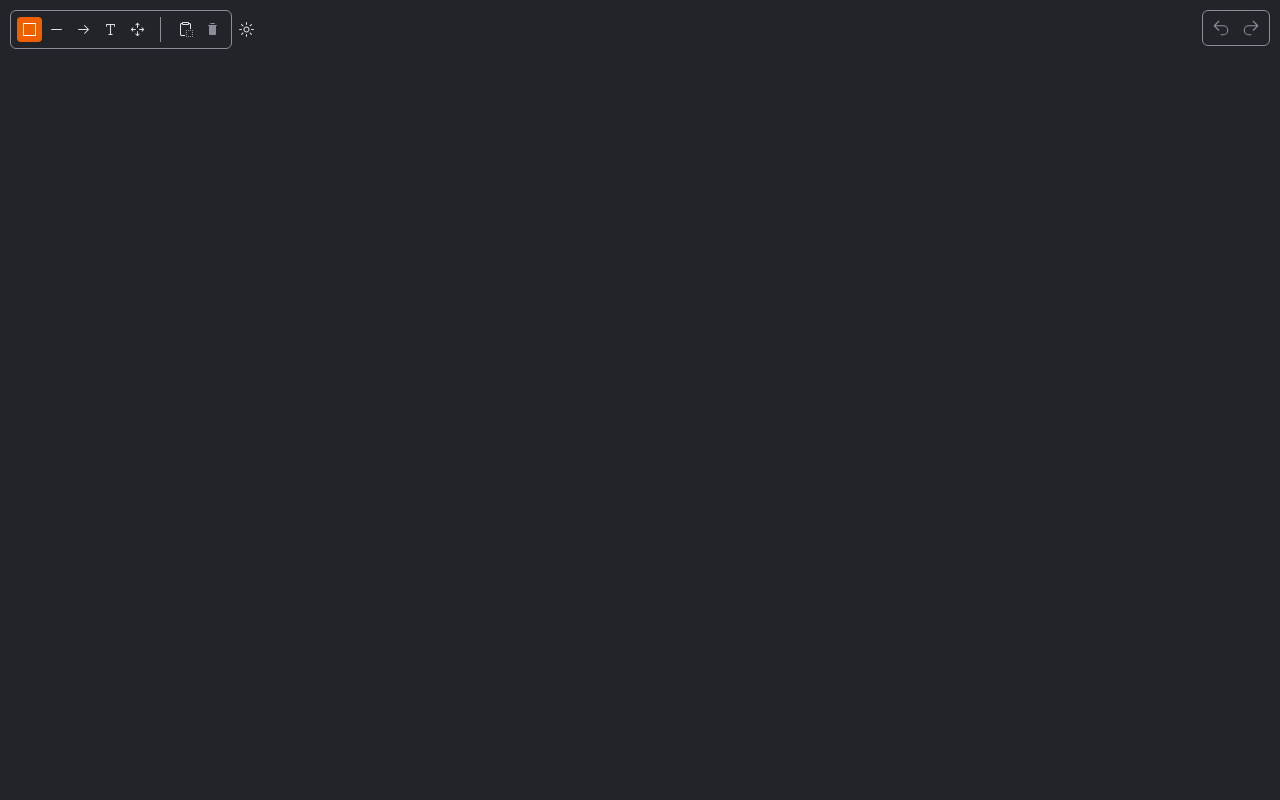
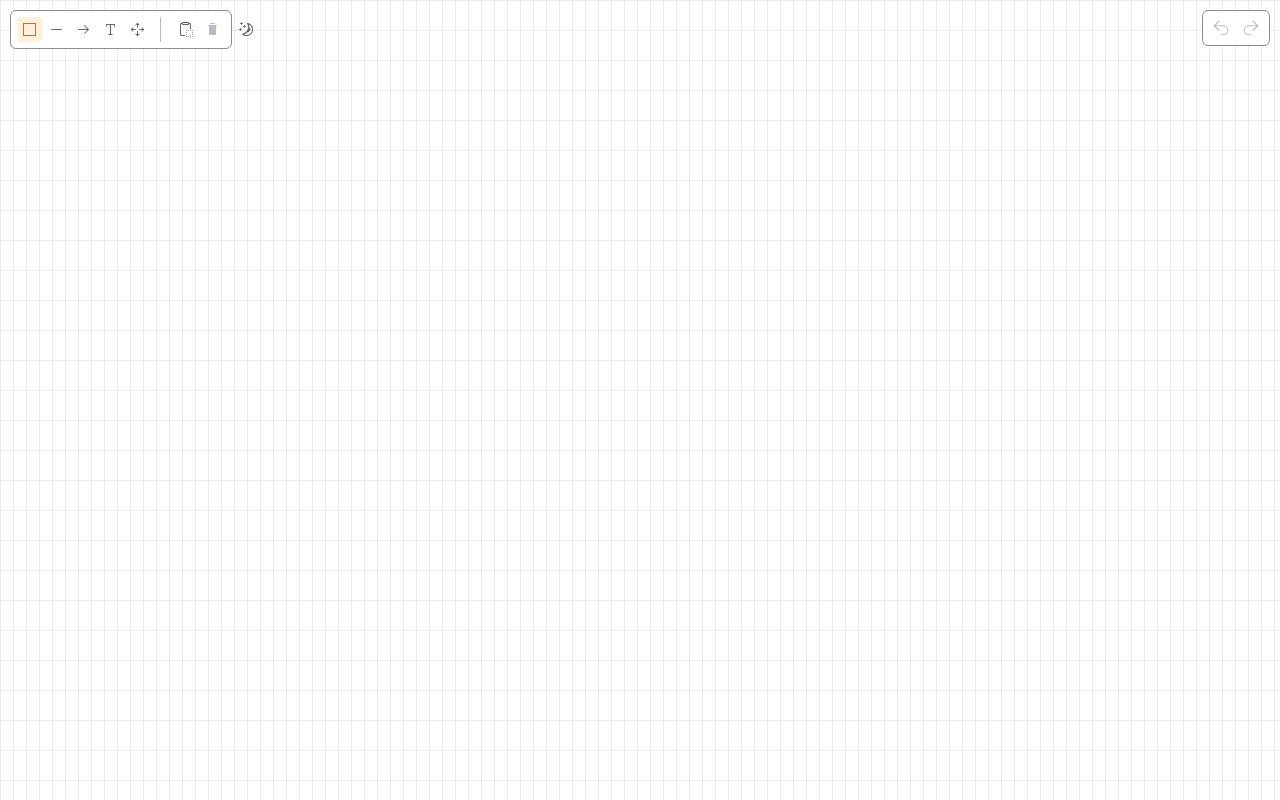
Before and after one commit to flarepen/flarepen, a React (Create React App) app: page / in a window 1280 px wide. Built offline with nearby package versions, Linux system fonts and the light colour scheme.

Commit message:
Grid SVG and textBaseLine middle, implements #16
Still need to fix some issues:
- Grid needs an offset of Y_SCALE/2
- With baseline middle, vicinity and borders need fixing

```diff
--- a/src/components/UndoRedo.tsx
+++ b/src/components/UndoRedo.tsx
@@ -32,6 +32,8 @@ export default styled(UndoRedo, {
   top: 10,
   position: 'absolute',
   border: '1px solid $border',
+  backgroundColor: '$background',
   padding: 4,
   borderRadius: 6,
+  zIndex: 10,
 });
--- a/src/components/editor/Canvas.tsx
+++ b/src/components/editor/Canvas.tsx
@@ -70,6 +70,7 @@ let mouseMove = new IMouseMove();
 const StyledCanvas = styled('canvas', {
   display: 'block',
   background: '$canvasBackground',
+  zIndex: -2,
 });
 
 function CanvasWithInput(): JSX.Element {
@@ -137,6 +138,7 @@ function CanvasWithInput(): JSX.Element {
 
       ctx.fillStyle = primaryColor;
       ctx.strokeStyle = primaryColor;
+      ctx.textBaseline = 'middle';
       setCtx(ctx);
     }
   }
@@ -160,6 +162,8 @@ function CanvasWithInput(): JSX.Element {
     if (ctx) {
       // Clear scene
       ctx.clearRect(0, 0, dimensions.width, dimensions.height);
+
+      draw.rect(ctx, { x: 390, y: 30, width: 10, height: 10 });
 
       // First draw all elements created till now
       elements.forEach((element) => {
--- /dev/null
+++ b/src/components/editor/grid.tsx
@@ -0,0 +1,27 @@
+import { styled } from '../../stitches.config';
+
+interface GridProps {
+  className?: string;
+}
+
+function Grid({ className }: GridProps): JSX.Element {
+  return (
+    <svg className={className} width="100%" height="100%" xmlns="http://www.w3.org/2000/svg">
+      <defs>
+        <pattern id="grid" width="13" height="30" patternUnits="userSpaceOnUse">
+          <path d="M 13 0 L 0 0 0 30" fill="none" stroke="black" strokeWidth="0.5" />
+          {/* <circle id="pattern-circle" cx="10" cy="10" r="1" fill="#000"></circle> */}
+        </pattern>
+      </defs>
+      <rect width="100%" height="100%" fill="url(#grid)" />
+    </svg>
+  );
+}
+
+export const OverlayGrid = styled(Grid, {
+  position: 'absolute',
+  left: 0,
+  top: 0,
+  pointerEvents: 'none',
+  opacity: '0.3',
+});
--- a/src/components/editor/index.tsx
+++ b/src/components/editor/index.tsx
@@ -3,6 +3,7 @@ import { Element } from '../../element';
 import { useStore } from '../../state';
 import Canvas from './Canvas';
 import DimensionIndicator from './DimensionIndicator';
+import { OverlayGrid } from './grid';
 
 function Editor() {
   const elements = useStore((state) => state.elements);
@@ -21,6 +22,7 @@ function Editor() {
     <>
       <Canvas></Canvas>
       {element && <DimensionIndicator element={element} />}
+      <OverlayGrid />
     </>
   );
 }
--- a/src/components/toolbar/index.tsx
+++ b/src/components/toolbar/index.tsx
@@ -14,7 +14,9 @@ const ToolBar = styled(ToolbarPrimitive.Root, {
   display: 'flex',
   padding: 6,
   borderRadius: 6,
+  backgroundColor: '$background',
   border: `1px solid $border`,
+  zIndex: 10,
 });
 
 export { ToolBar, Separator, ToggleGroup, ActionGroup };
--- a/src/draw.ts
+++ b/src/draw.ts
@@ -1,5 +1,14 @@
 import { X_SCALE, Y_SCALE } from './constants';
 import { Element, IBounds } from './element';
+
+const grid_data = `<svg width="100%" height="100%" xmlns="http://www.w3.org/2000/svg">
+<defs>
+  <pattern id="grid" width="13" height="30" patternUnits="userSpaceOnUse">
+    <path d="M 13 0 L 0 0 0 30" fill="none" stroke="black" stroke-width="0.5" />
+  </pattern>
+</defs>
+<rect width="100%" height="100%" fill="url(#grid)" />
+</svg>`;
 
 function element(ctx: CanvasRenderingContext2D, element: Element) {
   let x = element.x;
@@ -22,4 +31,24 @@ function dashedRect(ctx: CanvasRenderingContext2D, bounds: IBounds) {
   ctx.setLineDash(lineDash);
 }
 
-export default { element, dashedRect };
+function rect(ctx: CanvasRenderingContext2D, bounds: IBounds) {
+  const lineDash = ctx.getLineDash();
+  ctx.setLineDash([]);
+  ctx.strokeRect(bounds.x, bounds.y, bounds.width, bounds.height);
+  ctx.setLineDash(lineDash);
+}
+
+// This seems to take too much time on each draw. Instead use OverlayGrid SVG
+function grid(ctx: CanvasRenderingContext2D) {
+  let img = new Image();
+  let svg = new Blob([grid_data], { type: 'image/svg+xml;charset=utf-8' });
+  let url = URL.createObjectURL(svg);
+
+  img.onload = function () {
+    ctx.drawImage(img, 0, 0);
+  };
+
+  img.src = url;
+}
+
+export default { element, dashedRect, rect };
--- a/src/state.ts
+++ b/src/state.ts
@@ -35,7 +35,7 @@ const createAppSlice: StateCreatorFor<AppSlice> = (set, get) => ({
   selectedIds: [],
   tool: Tool.Rectangle,
   canvasCtx: null,
-  theme: Theme.dark,
+  theme: Theme.light,
 
   setElements: (elements, snapshot = true) => {
     if (snapshot) {
```
